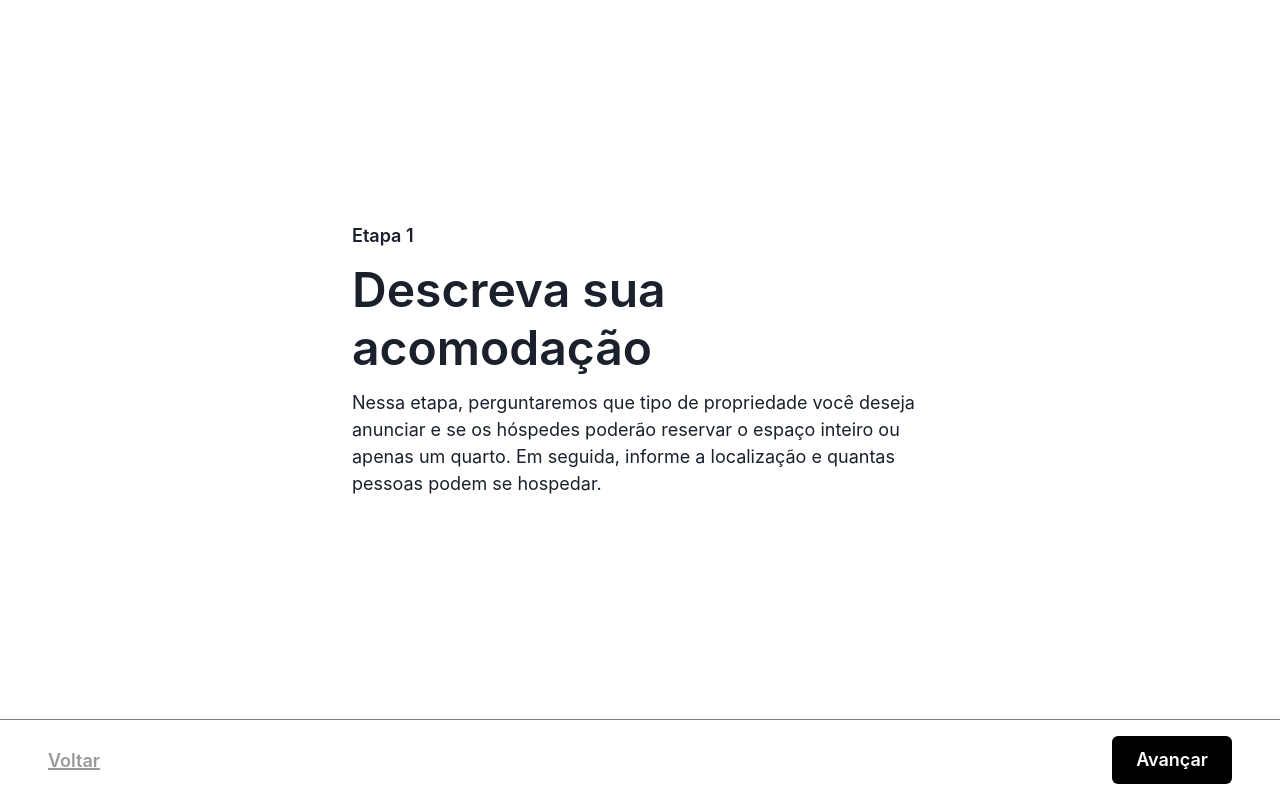
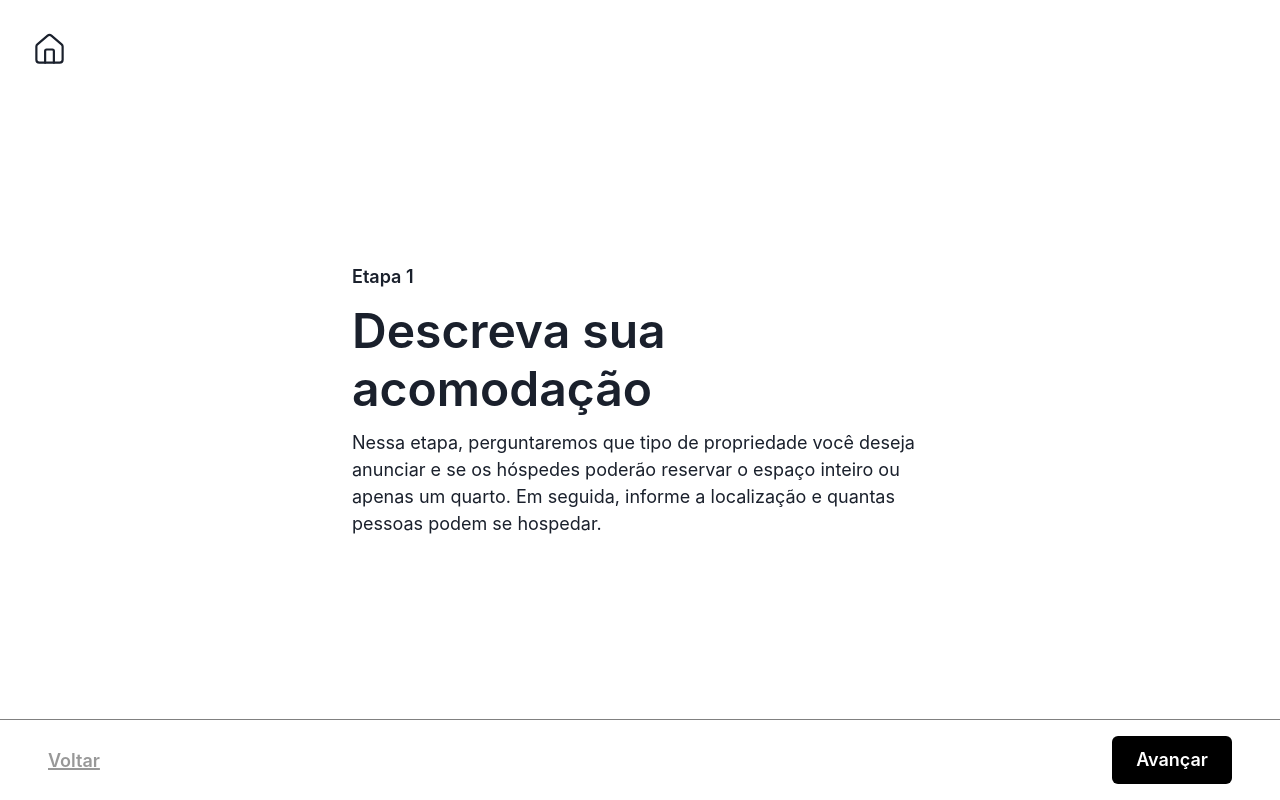
Before and after one commit to NoahRissatti/air-bnb, a React (Create React App) app: page / in a window 1280 px wide. Built offline with nearby package versions, Linux system fonts and the light colour scheme.

Commit message:
fix: corrige bugs visuais

```diff
--- /dev/null
+++ b/src/assets/icons/NewPlace/Home.tsx
@@ -0,0 +1,20 @@
+import { SVGProps } from "react";
+
+export const HomeSVG = (props: SVGProps<SVGSVGElement>) => (
+  <svg
+    xmlns="http://www.w3.org/2000/svg"
+    width="35px"
+    height="35px"
+    viewBox="0 0 24 24"
+    fill="none"
+    stroke="currentColor"
+    strokeLinecap="round"
+    strokeLinejoin="round"
+    strokeWidth={1.5}
+    className="lucide lucide-house"
+    {...props}
+  >
+    <path d="M15 21v-8a1 1 0 0 0-1-1h-4a1 1 0 0 0-1 1v8" />
+    <path d="M3 10a2 2 0 0 1 .709-1.528l7-5.999a2 2 0 0 1 2.582 0l7 5.999A2 2 0 0 1 21 10v9a2 2 0 0 1-2 2H5a2 2 0 0 1-2-2z" />
+  </svg>
+);
--- a/src/pages/NewPlace/index.tsx
+++ b/src/pages/NewPlace/index.tsx
@@ -1,5 +1,5 @@
 import React from "react";
-import { Button, Flex, useBreakpointValue } from "@chakra-ui/react";
+import { Box, Button, Flex, useBreakpointValue } from "@chakra-ui/react";
 import { motion } from "framer-motion";
 import { FirstStep } from "./steps/FirstStep";
 import { SecondStep } from "./steps/SecondStep";
@@ -13,6 +13,7 @@ import { EightComponent } from "./steps/EightComponent";
 import { NineComponent } from "./steps/NineComponent";
 import { TenComponent } from "./steps/TenComponent";
 import { useNewPlace } from "./hooks/useNewPlace";
+import { HomeSVG } from "../../assets/icons/NewPlace/Home";
 
 // Criação de um componente MotionFlex separado
 const MotionFlex = motion(Flex);
@@ -35,6 +36,10 @@ export const NewPlace: React.FC = () => {
   const paddingValue = useBreakpointValue({ base: "1rem", md: "5rem 10rem" });
 
   return (
+    <Flex direction="column" minHeight="100vh">
+      <Box p={"2rem"} position={"absolute"} cursor={"pointer"}>
+        <HomeSVG />
+      </Box>
       <Container>
         <Flex
           direction="column"
@@ -77,13 +82,18 @@ export const NewPlace: React.FC = () => {
             )}
           </MotionFlex>
         </Flex>
+      </Container>
 
       <Flex
+        as="footer"
         align="center"
         justifyContent="space-between"
         w="100%"
         p="1rem 3rem"
         borderTop="1px solid gray"
+        bg="white"
+        position="fixed"
+        bottom={0}
       >
         <Button
           variant="link"
@@ -111,6 +121,6 @@ export const NewPlace: React.FC = () => {
           Avançar
         </Button>
       </Flex>
-    </Container>
+    </Flex>
   );
 };
--- a/src/pages/NewPlace/steps/TenComponent/index.tsx
+++ b/src/pages/NewPlace/steps/TenComponent/index.tsx
@@ -1,5 +1,5 @@
 // External Libraries
-import React, { useState } from "react";
+import React from "react";
 
 // Components
 
--- a/src/pages/NewPlace/styles.ts
+++ b/src/pages/NewPlace/styles.ts
@@ -4,5 +4,5 @@ export const Container = styled.div`
   display: flex;
   flex-direction: column;
 
-  height: 100vh;
+  flex: 1;
 `;
```
Lines whose indentation alone changed are shown as unchanged.
